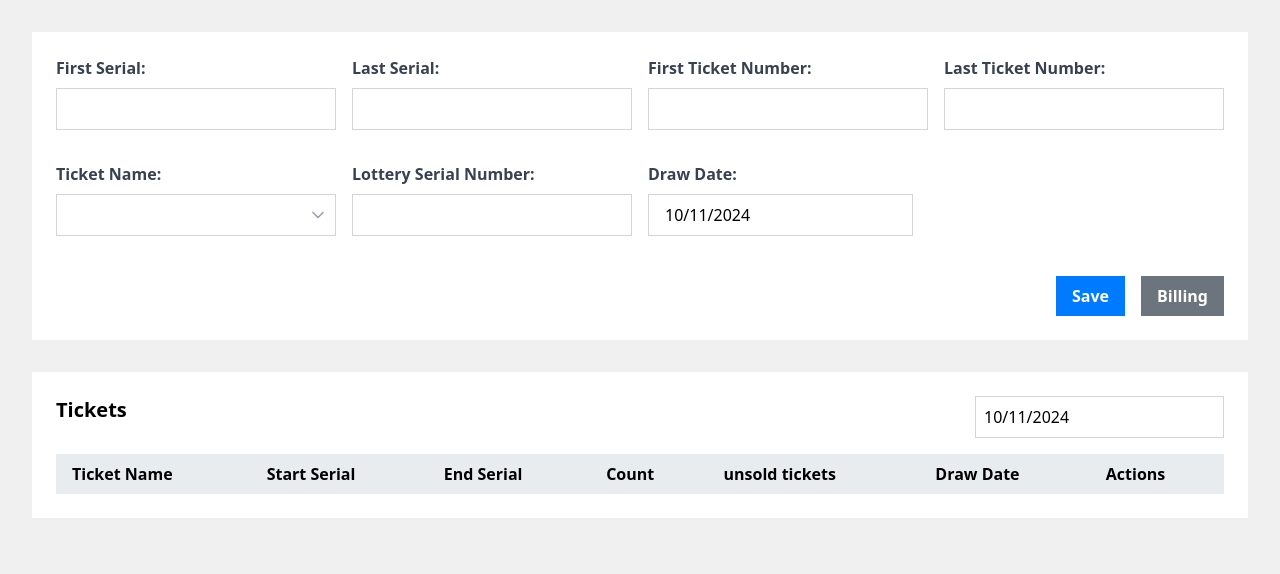
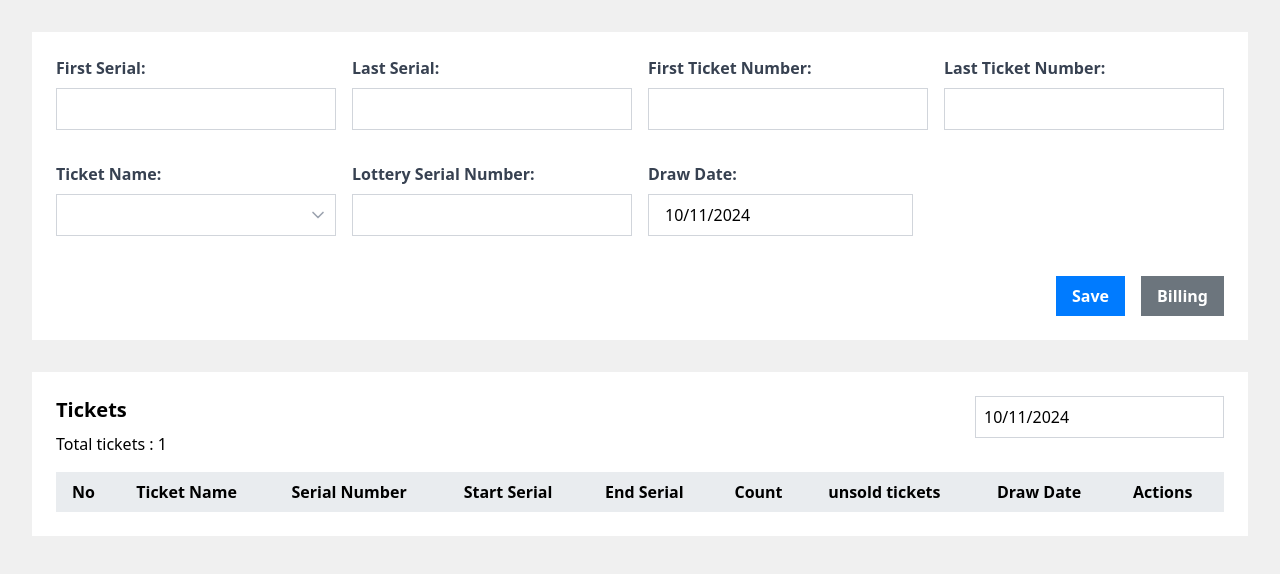
Before and after one commit to Rmx1921/dl, a React (Vite) app: page /#/ in a window 1280 px wide. Shown: the top 574 px of the page. Built offline with nearby package versions, Linux system fonts and the light colour scheme.

Commit message:
Serial number added to the list - total ticket count will be shown in the table - serial number of the tickets will be shown in the table

```diff
--- a/src/components/SerialNumberGenerator.jsx
+++ b/src/components/SerialNumberGenerator.jsx
@@ -1,4 +1,4 @@
-import React, { useState, useEffect, useRef } from 'react';
+import React, { useState, useEffect, useRef, useMemo } from 'react';
 import { saveTicketsToDB, getAllTicketsFromDB, updateTicketInDB, deleteTicketFromDB } from '../components/helpers/indexdb'
 import { toast } from 'react-toastify';
 import BillingModal from './BillingModal';
@@ -64,6 +64,7 @@ const LotteryTicketGenerator = () => {
         { name: 'STHREE-SAKTHI',serial:'SS-'}
     ]);
     const[showTicket,setShowTickets]=useState(new Date())
+    const [totalTickets,setTotalTickets]=useState(1)
 
 
     const inputRefs = useRef([]);
@@ -139,13 +140,13 @@ const LotteryTicketGenerator = () => {
         }
     };
 
-    const handleUpdateTicket = async (updatedTicket) => {
-        const updatedTickets = lotteryTickets.map(ticket =>
-            ticket.serial === updatedTicket.serial && ticket.number === updatedTicket.number ? updatedTicket : ticket
-        );
-        setLotteryTickets(updatedTickets);
-        await updateTicketInDB(updatedTicket);
-    };
+    // const handleUpdateTicket = async (updatedTicket) => {
+    //     const updatedTickets = lotteryTickets.map(ticket =>
+    //         ticket.serial === updatedTicket.serial && ticket.number === updatedTicket.number ? updatedTicket : ticket
+    //     );
+    //     setLotteryTickets(updatedTickets);
+    //     await updateTicketInDB(updatedTicket);
+    // };
 
     const handleDeleteTicket = async (identifier) => {
         const filteredTickets = lotteryTickets.filter(ticket => ticket.identifier !== identifier);
@@ -162,11 +163,12 @@ const LotteryTicketGenerator = () => {
 
     const TicketsByPrefix = () => {
         const ticketSummary = {};
+        let totalTickets = 0;
 
         lotteryTickets.forEach(ticket => {
             const key = ticket.identifier;
             const serialNumber = ticket.serial + ticket.number.toString().padStart(6, '0');
-
+            totalTickets += 1;
             if (!ticketSummary[key]) {
                 ticketSummary[key] = {
                     start: serialNumber,
@@ -174,6 +176,7 @@ const LotteryTicketGenerator = () => {
                     count: 1,
                     serials: [serialNumber],
                     ticketname: ticket.ticketname,
+                    serialNumber: ticket.serialNumber,
                     drawDate: ticket.drawDate,
                     identifier: ticket.identifier,
                     unsoldCount: ticket.state ? 1 : 0
@@ -187,9 +190,20 @@ const LotteryTicketGenerator = () => {
                 }
             }
         });
-
         return ticketSummary;
     };
+
+    const ticketsByPrefix = useMemo(() => TicketsByPrefix(), []);
+
+    const totalCount = useMemo(() => {
+        return Object.values(ticketsByPrefix).reduce((acc, item) => acc + item.count, 0);
+    }, [ticketsByPrefix]);
+
+    useEffect(() => {
+        if (Object.keys(ticketsByPrefix).length > 0) {
+            setTotalTickets(totalCount);
+        }
+    }, [ticketsByPrefix, totalCount]);
 
     const handleTicketSelect = (ticket) => {
         setTicketName(ticket.name);
@@ -262,7 +276,10 @@ const LotteryTicketGenerator = () => {
             </div>
             <div className="bg-white p-6 mt-8">
                 <div className='flex flex-row justify-between'>
-                    <h2 className="text-xl font-bold mb-4">Tickets</h2>
+                    <div className='flex flex-col gap-2 mb-4'>
+                        <h2 className="text-xl font-bold">Tickets</h2>
+                        <p>Total tickets : <span>{totalTickets}</span></p>
+                    </div>
                     <div className="mb-4">
                         <DatePicker
                             selected={showTicket}
@@ -276,7 +293,9 @@ const LotteryTicketGenerator = () => {
                     <table className="w-full border-collapse">
                         <thead>
                             <tr className="bg-[#e9ecef]">
+                                <th className="px-4 py-2 text-left">No</th>
                                 <th className="px-4 py-2 text-left">Ticket Name</th>
+                                <th className="px-4 py-2 text-left">Serial Number</th>
                                 <th className="px-4 py-2 text-left">Start Serial</th>
                                 <th className="px-4 py-2 text-left">End Serial</th>
                                 <th className="px-4 py-2 text-left">Count</th>
@@ -286,9 +305,11 @@ const LotteryTicketGenerator = () => {
                             </tr>
                         </thead>
                         <tbody>
-                            {Object.entries(TicketsByPrefix()).sort(([, a], [, b]) => b.date - a.date).map(([key, { start, end, count, serials, ticketname, drawDate, identifier, unsoldCount }]) => (
+                            {Object.entries(TicketsByPrefix()).sort(([, a], [, b]) => b.date - a.date).map(([key, { start, end, count, serialNumber, ticketname, drawDate, identifier, unsoldCount }],index) => (
                                 <tr key={key} className={`border-t`}>
+                                    <td className="px-4 py-2">{index +1}</td>
                                     <td className="px-4 py-2">{ticketname}</td>
+                                    <td className="px-4 py-2">{serialNumber}</td>
                                     <td className="px-4 py-2">{start}</td>
                                     <td className="px-4 py-2">{end}</td>
                                     <td className="px-4 py-2">{count}</td>
```
